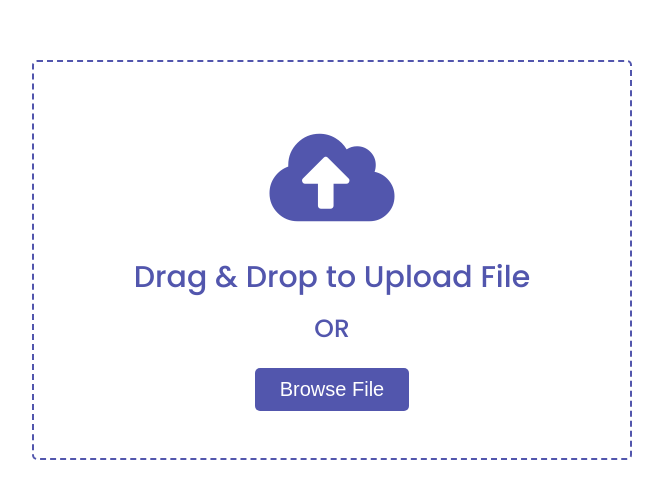
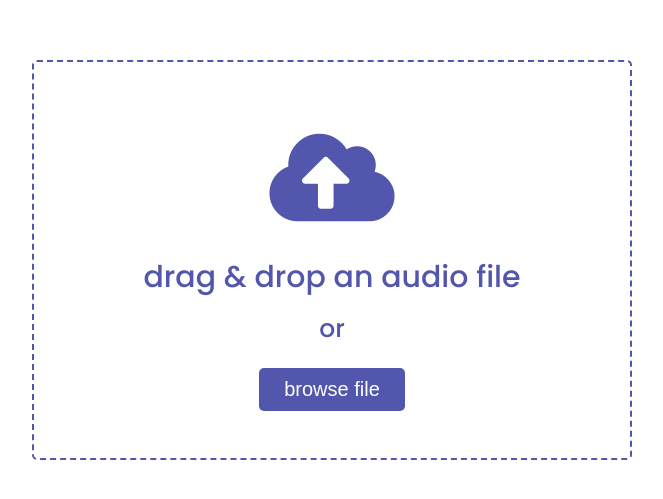
Before and after one commit to oncecreation/real-time-audio-visualization, a plain HTML site: page index.html in a window 1280 px wide. Shown: the part 151-650 px from the top of the page, without its empty margins (308-971 px from the left). Drawn offline with Linux system fonts and the light colour scheme.

```diff
--- a/index.html
+++ b/index.html
@@ -11,9 +11,9 @@
 
     <div class="drag-area">
       <div class="icon"><i class="fas fa-cloud-upload-alt"></i></div>
-      <header>Drag & Drop to Upload File</header>
-      <span>OR</span>
-      <button>Browse File</button>
+      <header>drag & drop an audio file</header>
+      <span>or</span>
+      <button>browse file</button>
       <input type="file" id="audio-file" accept="audio/mpeg, audio/ogg, audio/*" hidden>
     </div>
 
```
Also changed, not shown: 1 other file.
